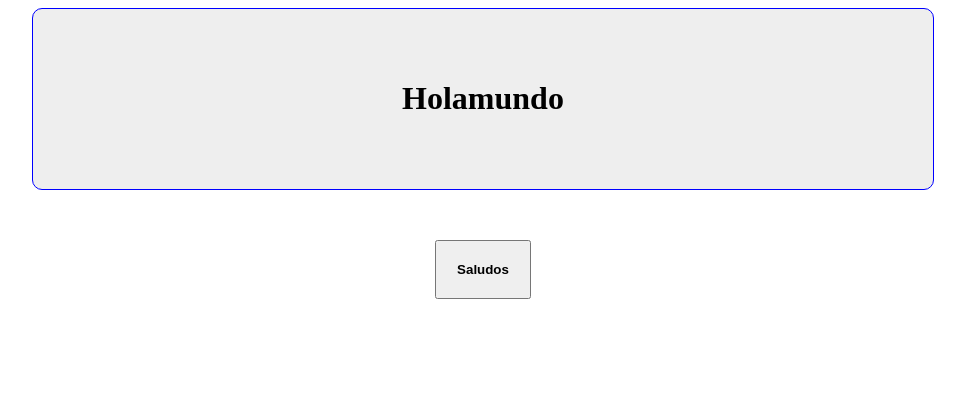
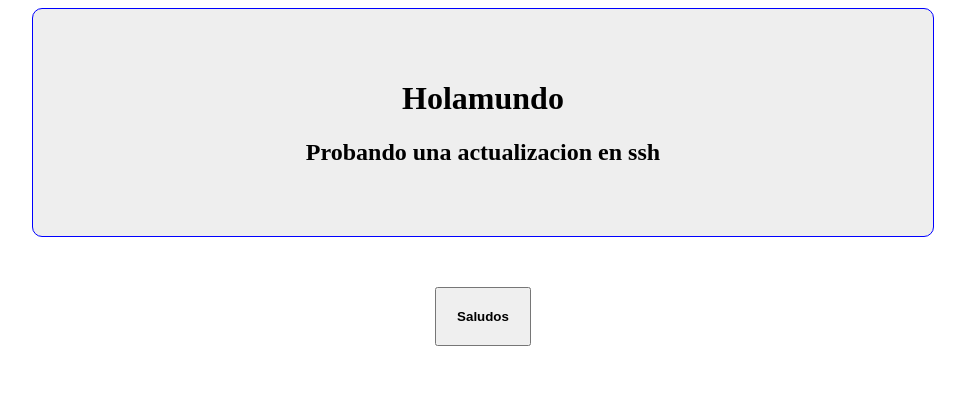
Before and after one commit to DaNny-Programmer/MiProyectoGit, a plain HTML site: page index.html in a window 1280 px wide. Shown: the whole page, without its empty margins (157-1122 px from the left). Drawn offline with Linux system fonts and the light colour scheme.

Commit message:
subida de cmbio a GitHub con SSH

```diff
--- a/index.html
+++ b/index.html
@@ -10,6 +10,7 @@
 <body>
     <header>
         <h1>Holamundo</h1>
+        <h2>Probando una actualizacion en ssh</h2>
     </header>
     <div>
         <button onclick="hola()"> Saludos </button>
```
